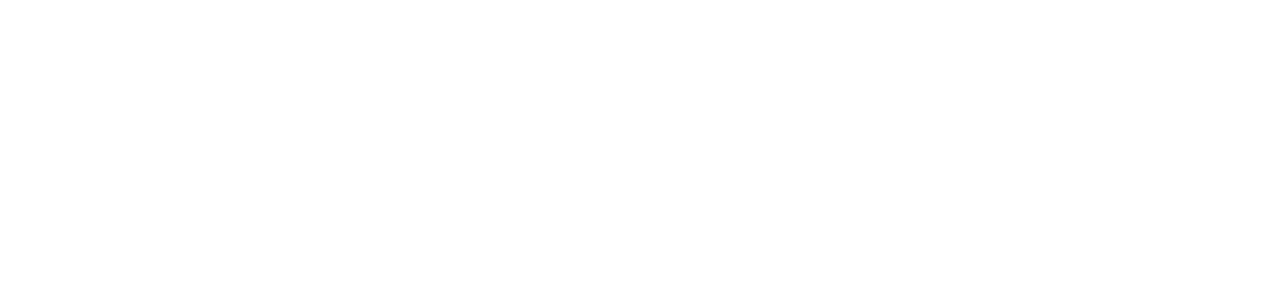
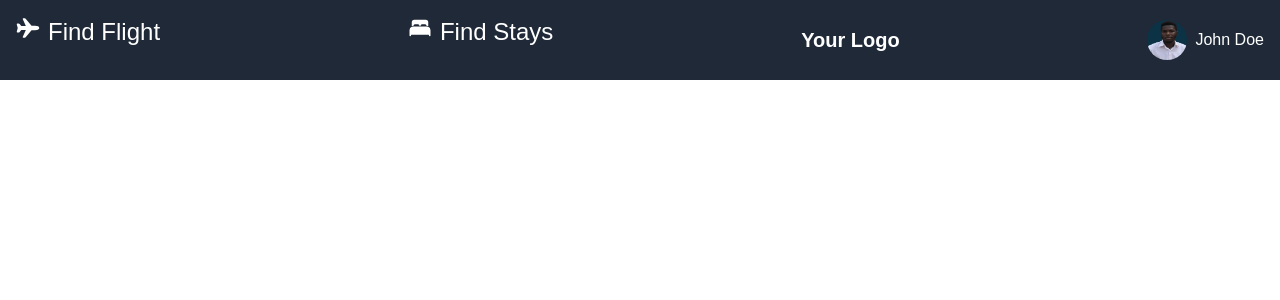
Before and after one commit to Heritagify/Travelling-Website, a React (Vite) app: page /account in a window 1280 px wide. Before the commit this address had no page. Shown: the top 300 px of the page. Built offline with nearby package versions, Linux system fonts and the light colour scheme; a web font is replaced by a local one.

Commit message:
working on the accountsPage nzvBar

```diff
--- /dev/null
+++ b/src/AccountFlows/Account.jsx
@@ -0,0 +1,20 @@
+import { useState } from "react";
+import AccountsNav from "../components/AccountsNav"
+import profilePicture from "../assets/user.png"
+
+const Account = () => {
+
+  const [user, setUser] = useState({
+    name: 'John Doe',
+    profilePicture: profilePicture,
+  });
+
+
+  return (
+    <div>
+      < AccountsNav user= {user} />
+    </div>
+  )
+}
+
+export default Account
--- a/src/App.jsx
+++ b/src/App.jsx
@@ -8,6 +8,7 @@
 import SetPassword from "./SetPassword";
 import SignUp from "./SignUp"
 import PaymentForm from "./PaymentForm";
+import Account from "./AccountFlows/Account"
 
 function App() {
   return (
@@ -20,6 +21,7 @@
           <Route path="/verifyCode" element={<VerifyCode/>}></Route>
           <Route path="/setPassword" element={<SetPassword/>}></Route>
           <Route path="/signUp" element={<SignUp/>}></Route>
+          <Route path="/account" element={<Account/>}></Route>
           <Route path="/paymentForm" element={<PaymentForm/>}></Route>
         </Routes>
 
--- /dev/null
+++ b/src/components/AccountsNav.jsx
@@ -0,0 +1,36 @@
+import { IoAirplane, IoBed } from 'react-icons/io5';
+import { Link } from 'react-router-dom'; // If you're using React Router
+
+const AccountsNav = ({ user }) => {
+  return (
+    <nav className="bg-gray-800 p-4">
+      <div className="container mx-auto flex justify-between items-center">
+      <h1 className="flex text-white text-2xl mb-4">
+        <IoAirplane className="mr-2" />
+        Find Flight
+      </h1>
+      <h1 className="flex text-white hover:bg-mintGreen hover:p-2 text-2xl mb-4">
+        <IoBed className="mr-2" />
+        Find Stays
+      </h1>
+
+
+        <div className="text-white text-xl font-bold">
+          <Link to="/">Your Logo</Link>
+        </div>
+        {user && (
+          <div className="flex items-center">
+            <img
+              src={user.profilePicture}
+              alt="User Profile"
+              className="w-10 h-10 rounded-full mr-2"
+            />
+            <span className="text-white">{user.name}</span>
+          </div>
+        )}
+      </div>
+    </nav>
+  );
+};
+
+export default AccountsNav;
```
Also changed, not shown: vite.config.js.timestamp-1706706225221-0666762b3b75e.mjs (added, +10 -0 lines), src/assets/user.png (added).
